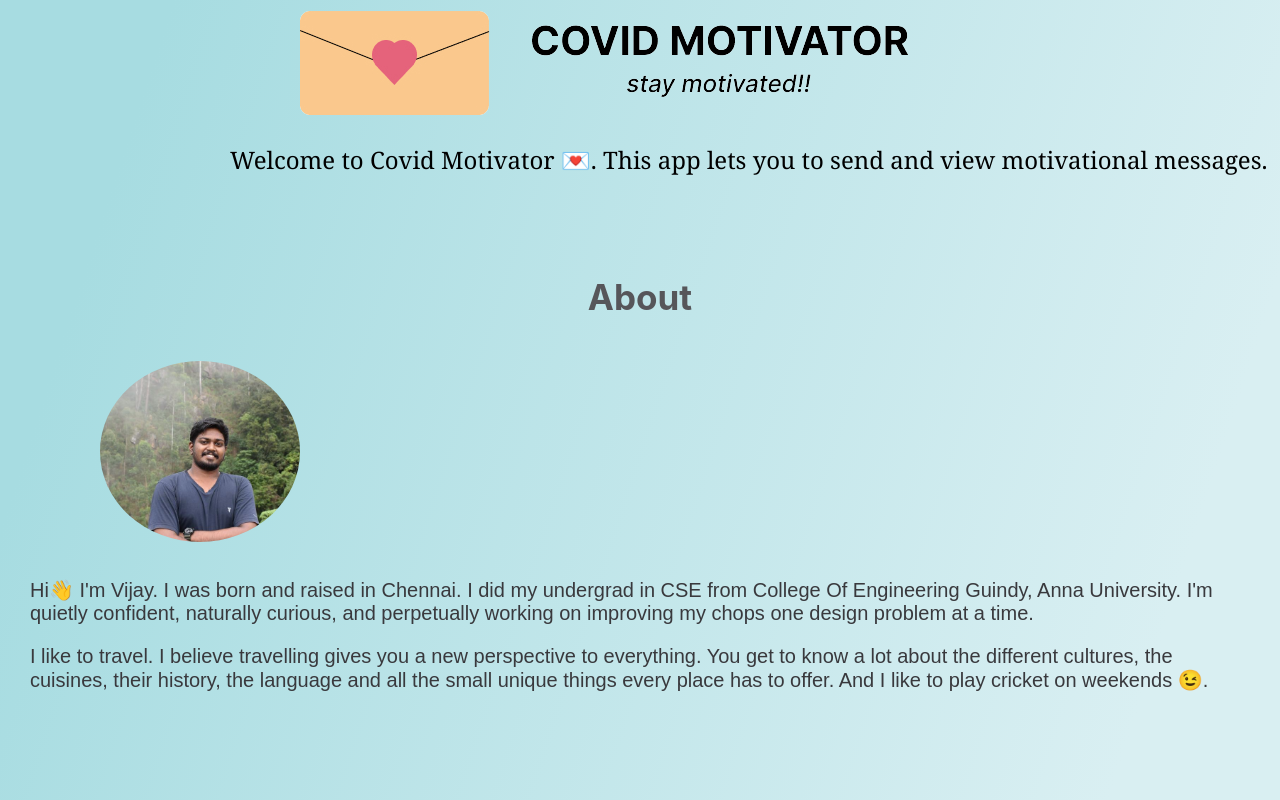
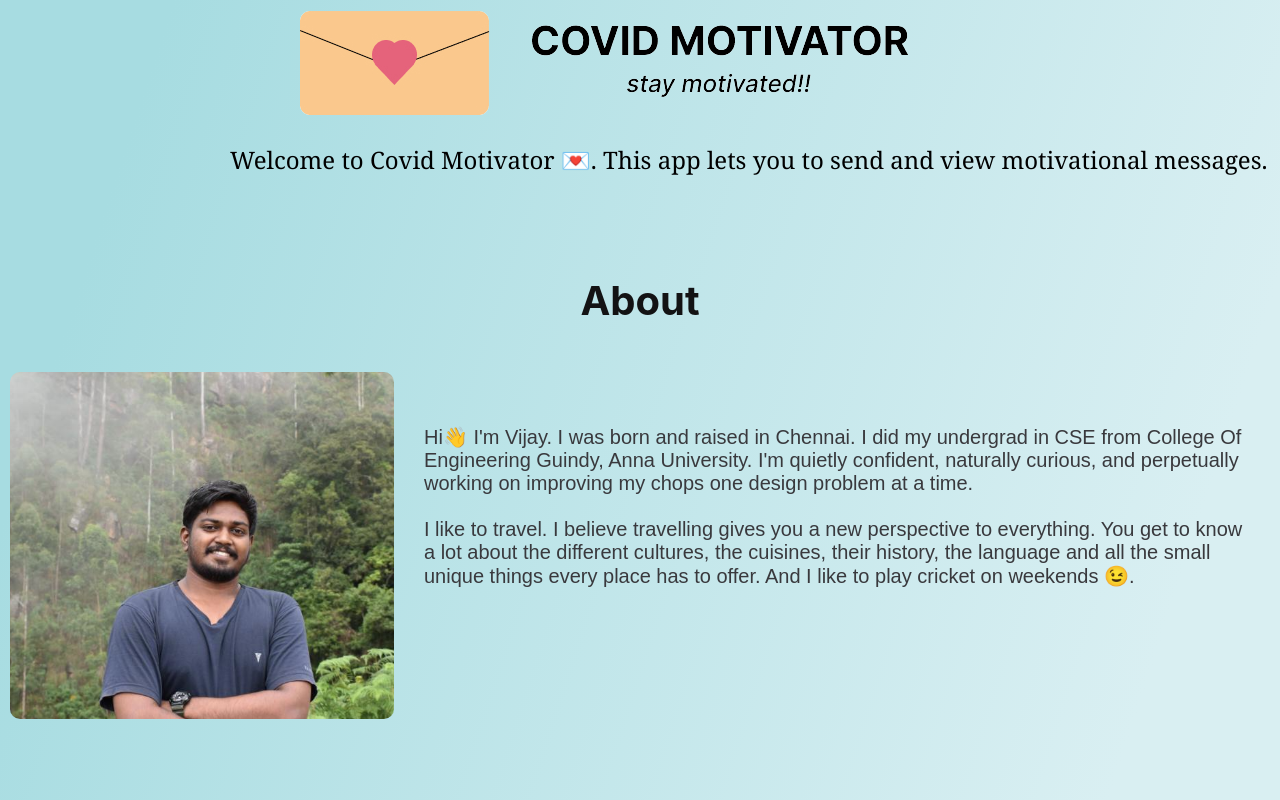
Before and after one commit to VIJ4YKUMAR/covid-motivator-frontend, a React (Create React App) app: page /About in a window 1280 px wide. Shown: the top 800 px of the page. Built offline with nearby package versions, Linux system fonts and the light colour scheme.

Commit message:
added link to the app in readme

```diff
--- a/src/About.css
+++ b/src/About.css
@@ -4,33 +4,27 @@
     margin-left: 0%;
     margin-top: 100px;
     font-style: normal;
-    font-size: 35px;
-    color: rgb(86, 86, 90);
+    font-size: 40px;
+    font-weight: 10px;
+    color: rgb(19, 19, 20);
 }
 
 .preload{
+    position: relative;
     display: flex;
     flex-wrap: wrap;
     float: left;
     margin-top: 20px;
-    margin-left: 100px;
-    border-radius: 50%;
-    width: 200px;
+    margin-left: 10px;
+    border-radius: 10px;
+    width: 30%
 }
 
 .content{
-    padding-left: 30px;
-    padding-right: 30px;
-    margin-top: 260px;
+    display: flex;
+    padding: 30px;
+    margin-top: 50px;
     font-size: 20px;
     color: rgb(57, 57, 61);
     font-family:Arial, Helvetica, sans-serif;
 }
-
-.content-2{
-    padding-left: 30px;
-    padding-right: 30px;
-    font-size: 20px;
-    color: rgb(57, 57, 61);
-    font-family:Arial, Helvetica, sans-serif;
-}
--- a/src/About.jsx
+++ b/src/About.jsx
@@ -24,9 +24,11 @@
             <div id = "preload">
             <img class="preload" src={img} alt="profile"></img>
         </div>
-        <div>
-            <p className="content">Hi<span role="img" aria-label="hello">👋</span> I'm Vijay. I was born and raised in Chennai. I did my undergrad in CSE from College Of Engineering Guindy, Anna University. I'm quietly confident, naturally curious, and perpetually working on improving my chops one design problem at a time.</p>
-            <p className="content-2">I like to travel. I believe travelling gives you a new perspective to everything. You get to know a lot about the different cultures, the cuisines, their history, the language and all the small unique things every place has to offer. And I like to play cricket on weekends <span role="img" aria-label="winking">😉</span>.</p>
+        <div className="content">
+            <p className="content-1">Hi<span role="img" aria-label="hello">👋</span> I'm Vijay. I was born and raised in Chennai. I did my undergrad in CSE from College Of Engineering Guindy, Anna University. I'm quietly confident, naturally curious, and perpetually working on improving my chops one design problem at a time.
+            <br />
+            <br />
+            I like to travel. I believe travelling gives you a new perspective to everything. You get to know a lot about the different cultures, the cuisines, their history, the language and all the small unique things every place has to offer. And I like to play cricket on weekends <span role="img" aria-label="winking">😉</span>.</p>
         </div>
         </>
 
```
Also changed, not shown: 1 other file (tests, documents, lock files or other folders).
